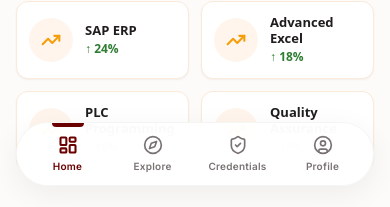
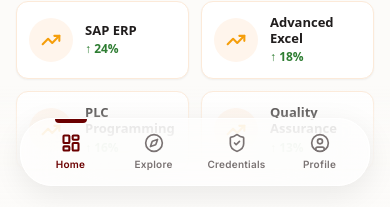
Before and after one commit to blueztian/RoarCast, a Next.js app in the folder frontend/: page /dashboard in a window 390 px wide. Shown: the part 634-841 px from the top of the page. Built offline with nearby package versions, Linux system fonts and the light colour scheme.

Commit message:
style(student): add glassmorphism gradient blur behind mobile nav

```diff
--- a/frontend/app/(student)/dashboard/page.tsx
+++ b/frontend/app/(student)/dashboard/page.tsx
@@ -84,7 +84,7 @@
   if (!mounted) return null;
 
   return (
-    <div className="flex flex-col w-full bg-[#fcfbf9] min-h-screen pb-32 md:pb-16 font-sans">
+    <div className="flex flex-col w-full bg-[#fcfbf9] min-h-screen font-sans">
 
       {/* ──────────────────────────────────────────────────────────────
           MOBILE LAYOUT
--- a/frontend/components/MobileFloatingNav.tsx
+++ b/frontend/components/MobileFloatingNav.tsx
@@ -39,12 +39,16 @@
   };
 
   return (
-    <div className="fixed inset-x-0 bottom-6 z-50 px-4 md:hidden">
-      <nav
-        aria-label="Mobile Navigation"
-        className="mx-auto flex h-16 w-full max-w-sm items-center justify-around rounded-[2rem] border border-black/[0.04] bg-white/95 px-2 shadow-[0_8px_30px_rgb(0,0,0,0.06)] backdrop-blur-xl"
-      >
-        {NAV_ITEMS.map((item) => {
+    <div className="fixed inset-x-0 bottom-0 z-50 md:hidden">
+      {/* Gradient fade to prevent text collision */}
+      <div className="absolute inset-0 bg-gradient-to-t from-[#fcfbf9] via-[#fcfbf9]/80 to-transparent pointer-events-none" />
+
+      <div className="relative px-5 pb-6 pt-8">
+        <nav
+          aria-label="Mobile Navigation"
+          className="mx-auto flex h-[68px] w-full max-w-sm items-center justify-around rounded-[2rem] border border-white bg-white/60 px-2 shadow-[0_8px_30px_rgb(0,0,0,0.08)] backdrop-blur-2xl supports-[backdrop-filter]:bg-white/60"
+        >
+          {NAV_ITEMS.map((item) => {
           const active = isActive(item.href);
           const Icon = item.icon;
 
@@ -73,6 +77,7 @@
           );
         })}
       </nav>
+      </div>
     </div>
   );
 }
```
Also changed, not shown: 1 other file (tests, documents, lock files or other folders).
